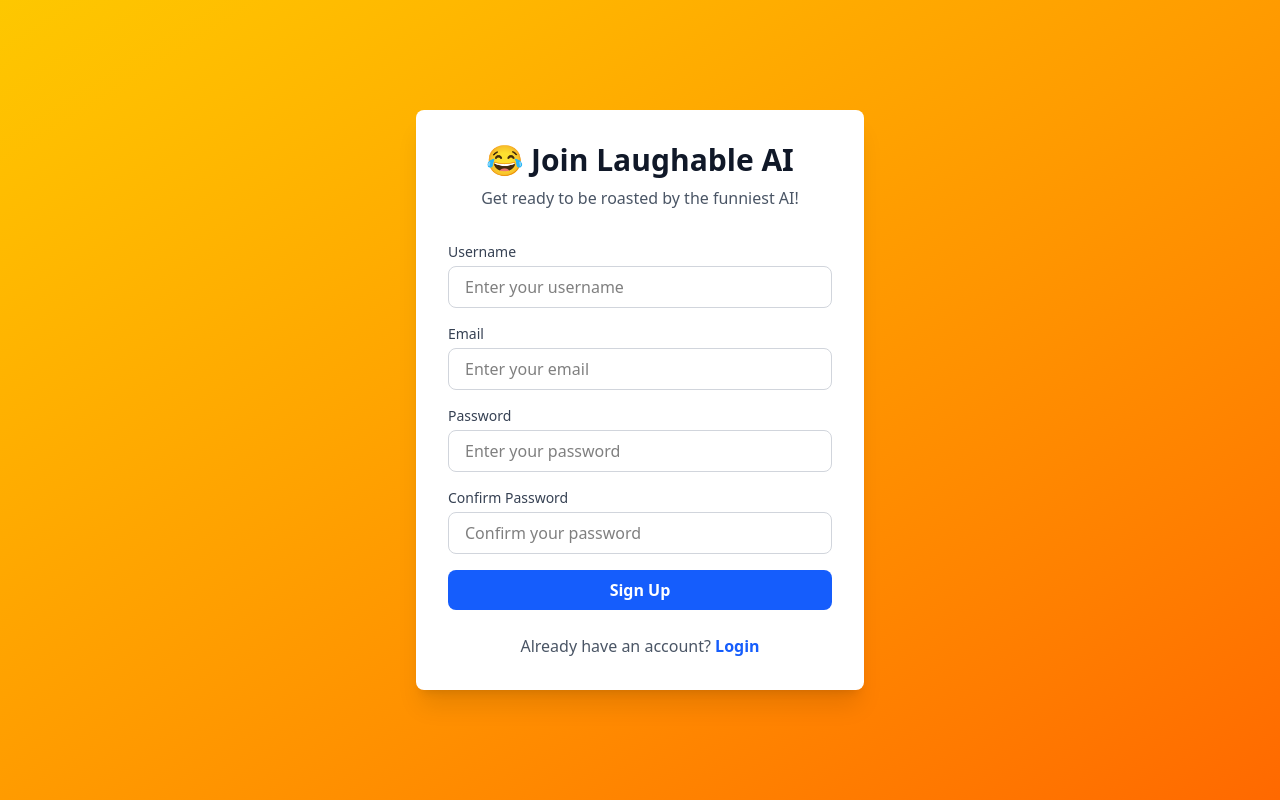
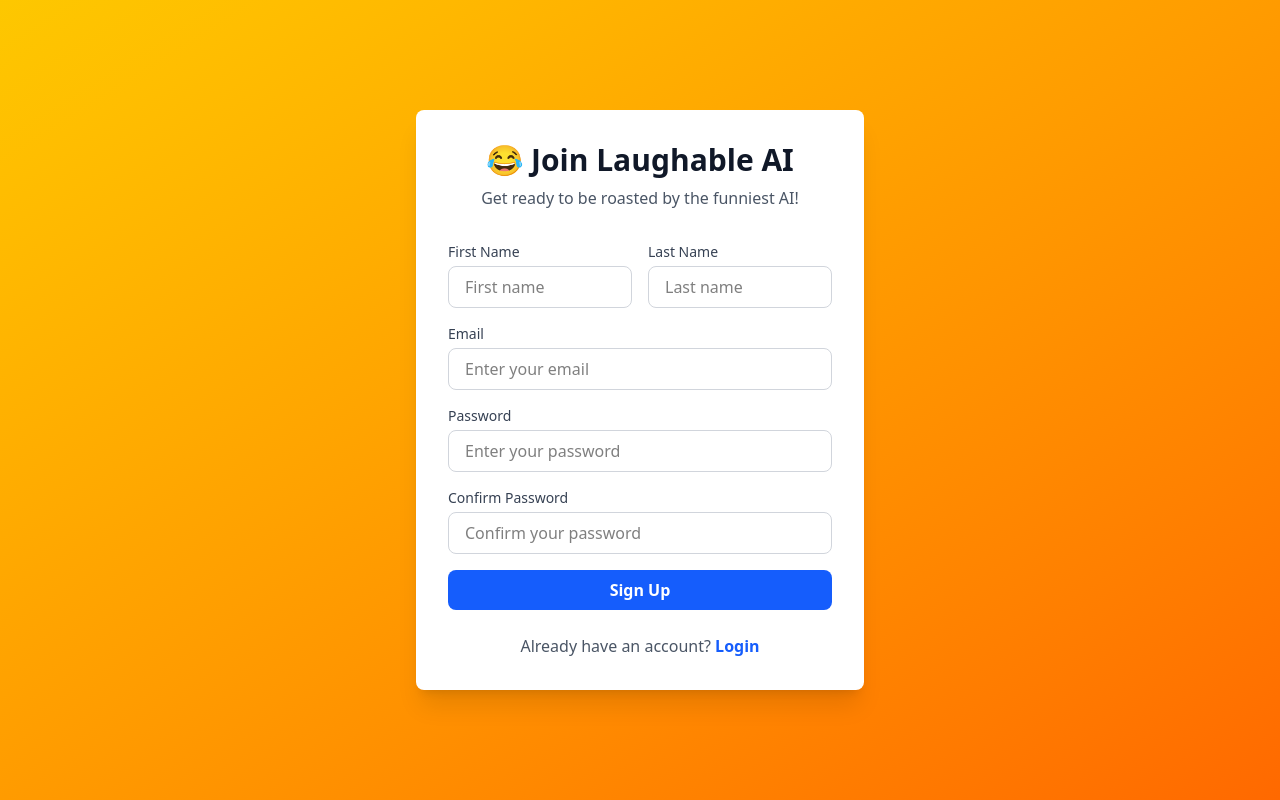
Before and after one commit to Abi-390/chatgpt, a React (Vite) app in the folder frontend/: page /register in a window 1280 px wide. Built offline with nearby package versions, Linux system fonts and the light colour scheme.

Commit message:
hard ficed registration

```diff
--- a/frontend/src/pages/Register.jsx
+++ b/frontend/src/pages/Register.jsx
@@ -5,7 +5,8 @@
 export default function Register() {
   const navigate = useNavigate();
   const [formData, setFormData] = useState({
-    username: "",
+    firstName: "",
+    lastName: "",
     email: "",
     password: "",
     confirmPassword: "",
@@ -38,7 +39,10 @@
     setLoading(true);
     try {
       await authService.register({
-        username: formData.username,
+        fullName: {
+          firstName: formData.firstName,
+          lastName: formData.lastName,
+        },
         email: formData.email,
         password: formData.password,
       });
@@ -67,23 +71,44 @@
         )}
 
         <form onSubmit={handleSubmit} className="space-y-4">
+          <div className="grid grid-cols-2 gap-4">
             <div>
               <label
-              htmlFor="username"
+                htmlFor="firstName"
                 className="block text-sm font-medium text-gray-700 mb-1"
               >
-              Username
+                First Name
               </label>
               <input
                 type="text"
-              id="username"
-              name="username"
-              value={formData.username}
+                id="firstName"
+                name="firstName"
+                value={formData.firstName}
                 onChange={handleChange}
                 required
                 className="w-full px-4 py-2 border border-gray-300 rounded-lg focus:ring-2 focus:ring-blue-500 focus:border-transparent outline-none transition"
-              placeholder="Enter your username"
+                placeholder="First name"
               />
+            </div>
+
+            <div>
+              <label
+                htmlFor="lastName"
+                className="block text-sm font-medium text-gray-700 mb-1"
+              >
+                Last Name
+              </label>
+              <input
+                type="text"
+                id="lastName"
+                name="lastName"
+                value={formData.lastName}
+                onChange={handleChange}
+                required
+                className="w-full px-4 py-2 border border-gray-300 rounded-lg focus:ring-2 focus:ring-blue-500 focus:border-transparent outline-none transition"
+                placeholder="Last name"
+              />
+            </div>
           </div>
 
           <div>
```
Also changed, not shown: 1 other file (tests, documents, lock files or other folders). Lines whose indentation alone changed are shown as unchanged.
